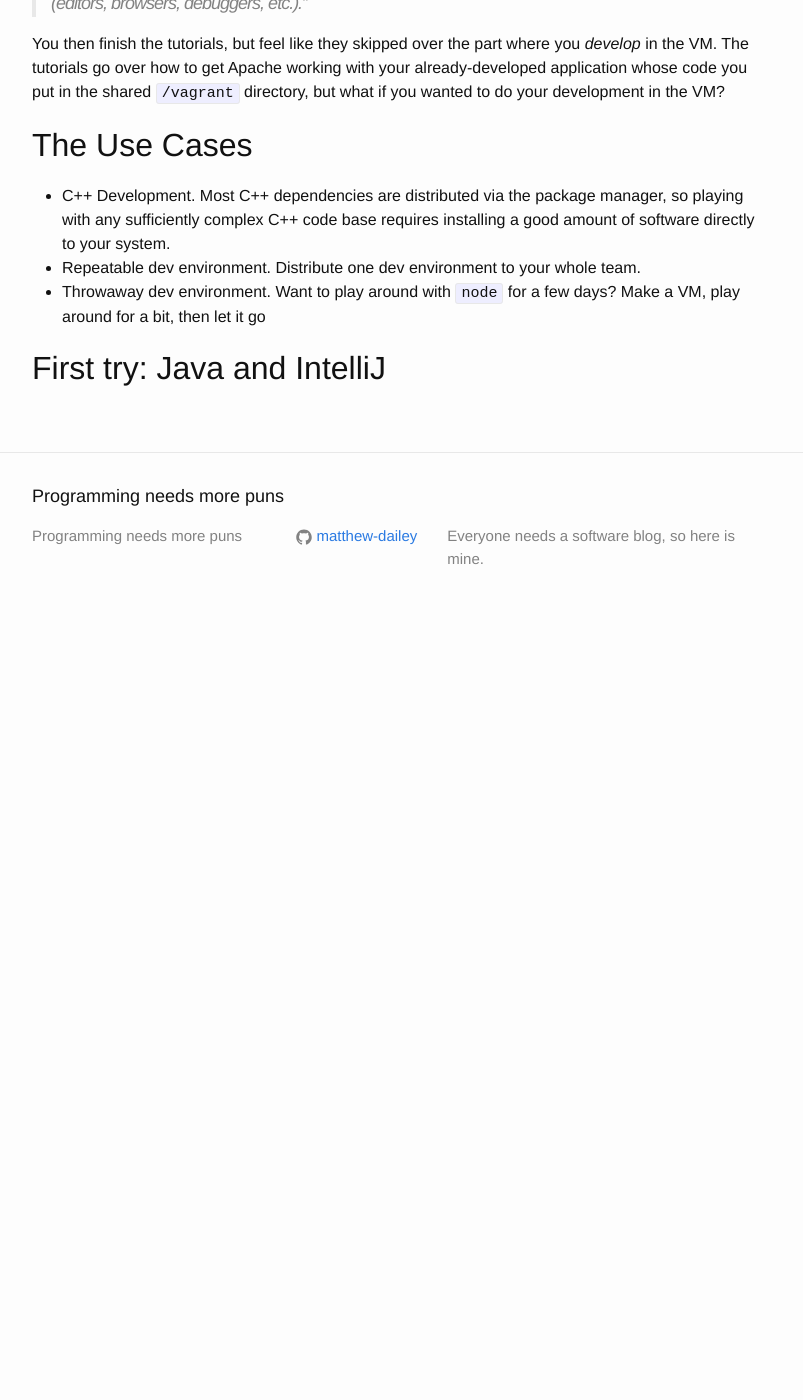
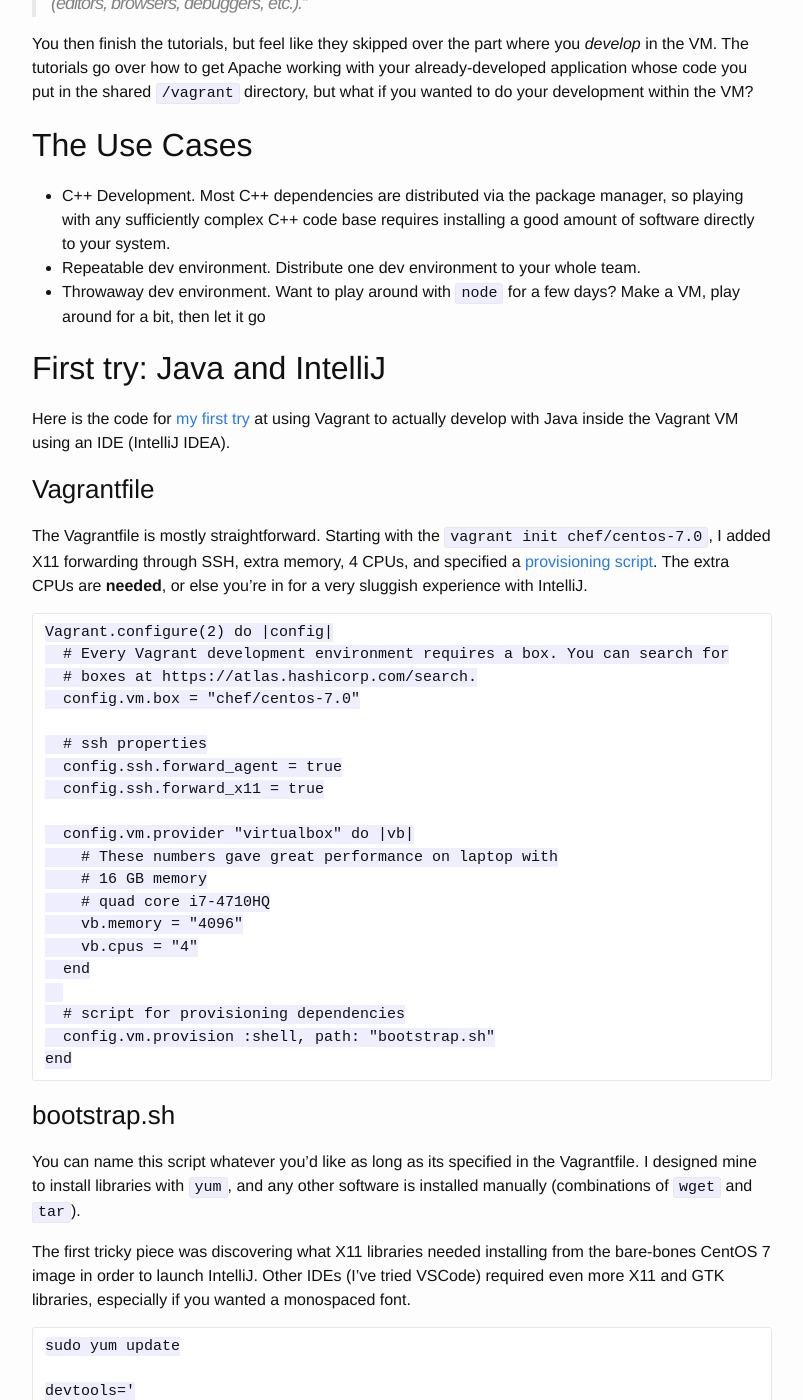
Before and after one commit to matthew-dailey/matthew-dailey.github.io, a Jekyll site: the page built from _posts/2015-08-20-vagrant-for-development.markdown, in a window 1280 px wide and 1400 px high, scrolled down 303 px. Shown: the whole window, without its empty margins (238-1041 px from the left). Built offline with Jekyll 4.4.1, drawn with Linux system fonts in a browser that asks for light colours; before the commit the page ends 933 px from its top, so only the background shows below that; some of the changed text lies outside the part shown.

Commit message:
Finished vagrant article

````diff
--- a/_posts/2015-08-20-vagrant-for-development.markdown
+++ b/_posts/2015-08-20-vagrant-for-development.markdown
@@ -9,7 +9,7 @@ If you've had my experience trying to start with [Vagrant](https://www.vagrantup
 
 > "If you're a **developer**, Vagrant will isolate dependencies and their configuration within a single disposable, consistent environment, without sacrificing any of the tools you're used to working with (editors, browsers, debuggers, etc.)."
 
-You then finish the tutorials, but feel like they skipped over the part where you *develop* in the VM.  The tutorials go over how to get Apache working with your already-developed application whose code you put in the shared `/vagrant` directory, but what if you wanted to do your development in the VM?
+You then finish the tutorials, but feel like they skipped over the part where you *develop* in the VM.  The tutorials go over how to get Apache working with your already-developed application whose code you put in the shared `/vagrant` directory, but what if you wanted to do your development within the VM?
 
 ## The Use Cases
 
@@ -18,3 +18,67 @@ You then finish the tutorials, but feel like they skipped over the part where yo
 * Throwaway dev environment.  Want to play around with `node` for a few days?  Make a VM, play around for a bit, then let it go
 
 ## First try: Java and IntelliJ
+Here is the code for [my first try](https://github.com/matthew-dailey/vagrantfiles/tree/0.0.0/intellij-java) at using Vagrant to actually develop with Java inside the Vagrant VM using an IDE (IntelliJ IDEA).
+
+### Vagrantfile
+The Vagrantfile is mostly straightforward.  Starting with the `vagrant init chef/centos-7.0`, I added X11 forwarding through SSH, extra memory, 4 CPUs, and specified a [provisioning script](#bootstrap.sh).  The extra CPUs are **needed**, or else you're in for a very sluggish experience with IntelliJ.
+```
+Vagrant.configure(2) do |config|
+  # Every Vagrant development environment requires a box. You can search for
+  # boxes at https://atlas.hashicorp.com/search.
+  config.vm.box = "chef/centos-7.0"
+
+  # ssh properties
+  config.ssh.forward_agent = true
+  config.ssh.forward_x11 = true
+
+  config.vm.provider "virtualbox" do |vb|
+    # These numbers gave great performance on laptop with
+    # 16 GB memory
+    # quad core i7-4710HQ
+    vb.memory = "4096"
+    vb.cpus = "4"
+  end
+
+  # script for provisioning dependencies
+  config.vm.provision :shell, path: "bootstrap.sh"
+end
+```
+
+### bootstrap.sh
+You can name this script whatever you'd like as long as its specified in the Vagrantfile.  I designed mine to install libraries with `yum`, and any other software is installed manually (combinations of `wget` and `tar`).
+
+The first tricky piece was discovering what X11 libraries needed installing from the bare-bones CentOS 7 image in order to launch IntelliJ.  Other IDEs (I've tried VSCode) required even more X11 and GTK libraries, especially if you wanted a monospaced font.
+```
+sudo yum update
+
+devtools='
+vim
+git
+'
+x11_stuff='
+xorg-x11-xauth
+libXtst
+libXrender
+'
+sudo yum install -y \
+    $x11_stuff \
+    $devtools
+```
+
+The only other "trick" in this script is that it will move any downloaded files to the `/vagrant` directory so that if you happen to build this image again, the downloaded files will exist on your host machine to speed up the provisioning.
+
+### Running
+The README describes how to take the VM for a spin.  You'll have to go through first-time setup of IntelliJ after making the VM, but otherwise this should be a fully-working solution for developing inside your VM with acceptable performance.
+
+```
+# mostly takes time to download and install dev tools
+vagrant up
+
+# ssh with X11 forwarding
+vagrant ssh -- -Y
+
+# you are now in the VM
+git clone <my favorite java project>
+idea.sh &> idea.log &
+```
````
